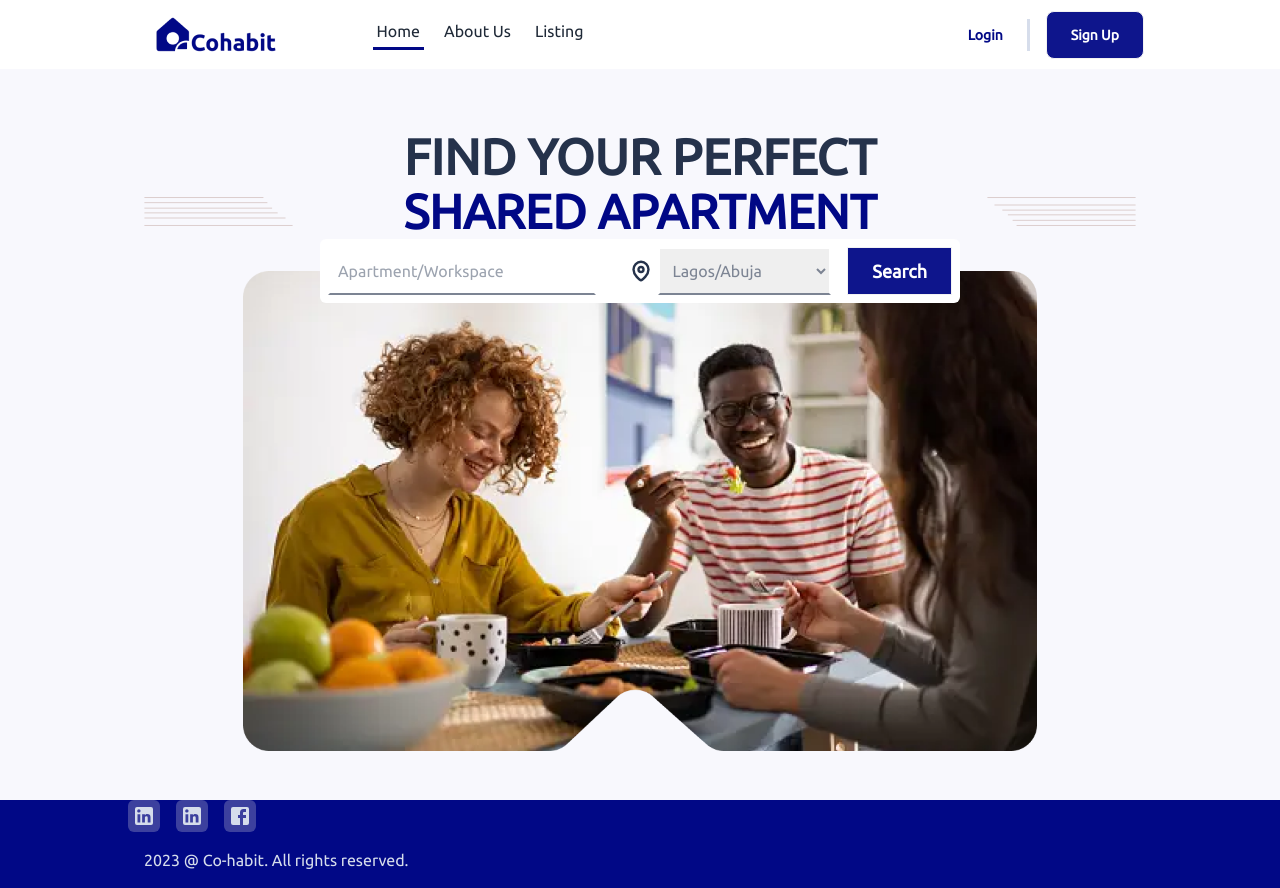
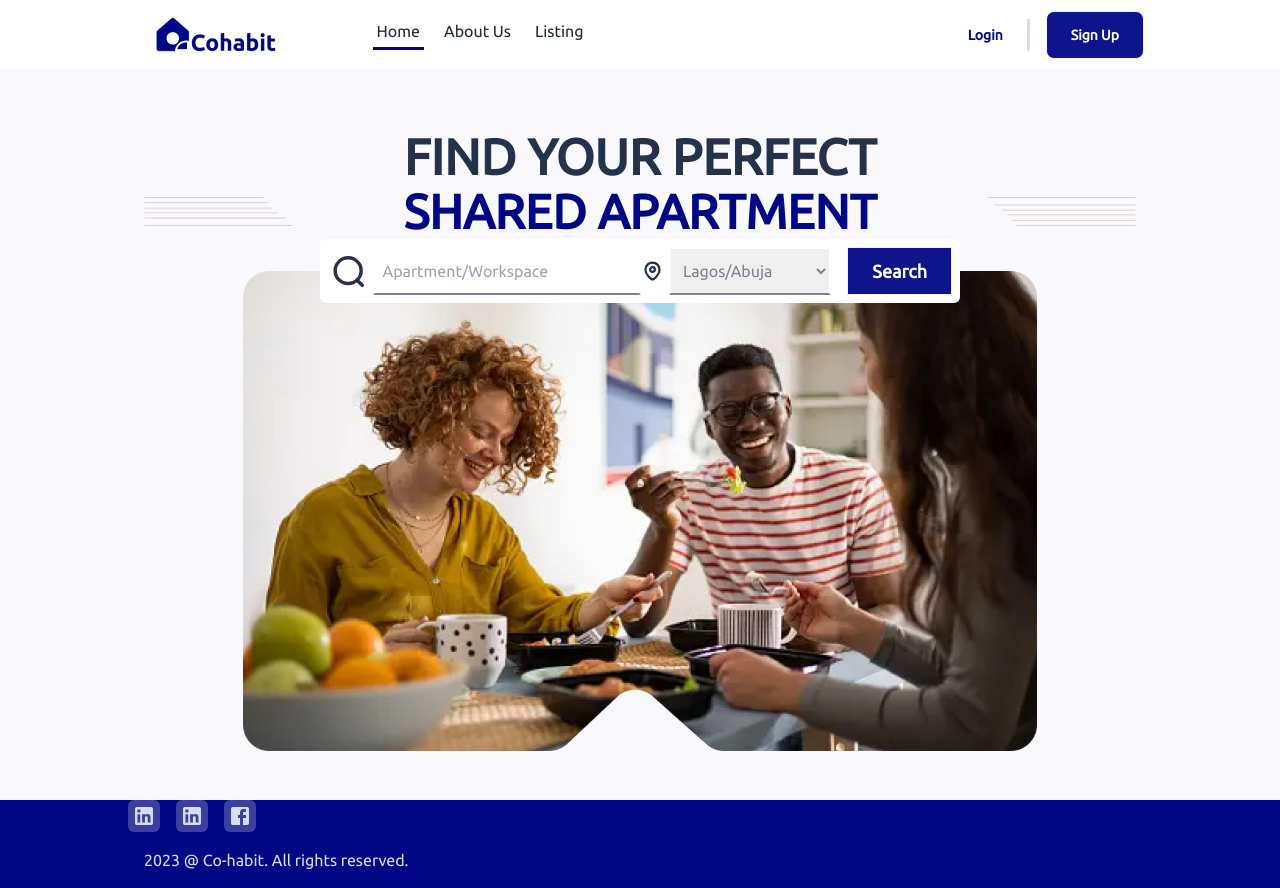
Before and after one commit to lazynerd-studios/Co-Habit-Landing, a React (Vite) app: page / in a window 1280 px wide. Built offline with nearby package versions, Linux system fonts and the light colour scheme.

Commit message:
Update Home.jsx

```diff
--- a/src/Components/Home/Home.jsx
+++ b/src/Components/Home/Home.jsx
@@ -35,21 +35,24 @@ const Home = () => {
                 {/* mx-auto w-[30%] */}
               </span>
 
-              <div className="flex mt-8">
+              <div className="laptop:flex mt-8">
                 <span className="">
                   <img src={HeroImage} className="laptop:max-w-[80%] z-10 w-full mx-auto" alt="Hero Image" />
                 </span>
 
                 {/* search */}
-                <div className="absolute -mt-8 laptop:flex laptop:ml-[11rem] w-[50%] rounded-md bg-white px-2 py-2 border-none">
-                  <input type="text"
-                    className="border-b-[#7C8493] mr-[2rem] p-2 border-2 border-t-white border-x-white text-[#7C8493]"
-                    placeholder="Apartment/Workspace" autoComplete="true"
-                  />
+                <div className="laptop:absolute relative w-[90%] -mt-8 laptop:flex laptop:ml-[11rem] laptop:w-[50%] rounded-md bg-white px-2 py-2 border-none">
+                  <span className="flex">
+                    <img src={Search} className="laptop:w-[13%] p-1 mr-1" alt="search" />
+                    <input type="text"
+                      className="border-b-[#7C8493] w-auto mr-[2rem] p-2 border-2 border-t-white border-x-white text-[#7C8493]"
+                      placeholder="Apartment/Workspace" autoComplete="true"
+                    />
+                  </span>
 
                   <span className="flex">
-                    <img src={Location} className="w-[13%] p-1 mr-1" alt="location" />
-                    <select className="w-full p-2 border-b-[#7C8493] border-2 border-t-white border-x-white text-[#7C8493]"
+                    <img src={Location} className="laptop:w-[13%] p-1 mr-1" alt="location" />
+                    <select className="laptop:w-full w-[78%] p-2 border-b-[#7C8493] border-2 border-t-white border-x-white text-[#7C8493]"
                       name="Location">
                       <option className="py-4" value='Apartment/Workspace'>
                         Lagos/Abuja
@@ -66,8 +69,9 @@ const Home = () => {
                     </select>
                   </span>
 
+                  {/* search button */}
                   <button
-                    className="btn ml-4 rounded-none normal-case py-2 px-6 font-bold text-[1.125rem] bg-[#010886f1] hover:bg-[#010886] text-white hover:text-white">
+                    className="btn ml-4 rounded-none w-[80%] mt-1 laptop:w-auto laptop:mt-auto normal-case py-2 px-6 font-bold text-[1.125rem] bg-[#010886f1] hover:bg-[#010886] text-white hover:text-white">
                     Search
                   </button>
                 </div>
```
